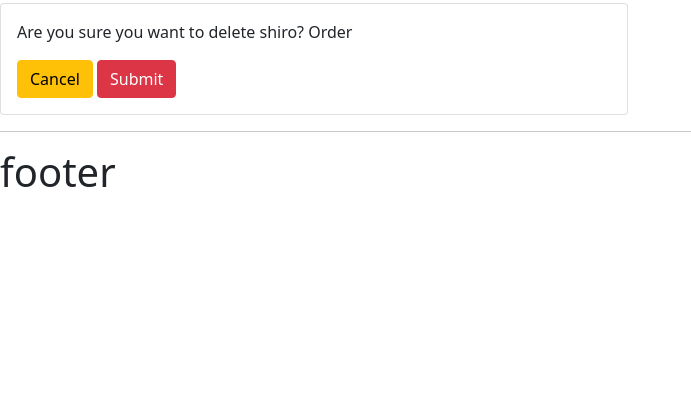
After one commit to efremjon/coustomermangementsystaem, a Django app: page /delete_order/5/ in a window 1280 px wide. The commit adds this page. Shown: the part 337-757 px from the top of the page, without its empty margins (0-691 px from the left). Run offline with Django 3.2, Linux system fonts and the light colour scheme; data comes from the database, SQL or seed files in the repository; both versions use the stored data as it was after the commit.

Commit message:
part 11 complet

```diff
--- a/account/urls.py
+++ b/account/urls.py
@@ -4,5 +4,8 @@ urlpatterns = [
     path('',views.home,name='home'),
     path('product/',views.product,name='product'),
     path('customer/<str:pk_cust>/',views.customer,name='customer'),
-    path('create_order/',views.Customer_Order,name='cust_order')
+    path('create_order/',views.Customer_Order,name='cust_order'),
+    path('Update_order/<int:pk>/',views.Update_Order,name='update_order'),
+    path('delete_order/<int:pk>/',views.Delete_Order,name='delete_order'),
+
 ]
--- a/account/views.py
+++ b/account/views.py
@@ -50,3 +50,33 @@ def Customer_Order(request):
         'form':form
     }
     return render(request,'account/customer_order.html',context)
+
+def Update_Order(request, pk):
+
+    order=Order.objects.get(pk=pk)
+
+    if request.method == 'POST':
+        form=OrderForm(request.POST,instance=order)
+        if form.is_valid():
+            form.save()
+            return redirect('/')
+    else:
+        form=OrderForm(instance=order)
+    context={
+        'form':form
+    }
+    return render(request,'account/customer_order.html',context)
+
+
+def Delete_Order(request, pk):
+
+    item=Order.objects.get(pk=pk)
+
+    if request.method == 'POST':
+
+        item.delete()
+        return redirect('/')
+    else:
+        pass
+
+    return render(request,'account/delete.html',{'item':item})
--- a/template/account/customer.html
+++ b/template/account/customer.html
@@ -68,8 +68,8 @@
 				<td>{{order.product.category}}</td>
 				<td>{{order.date_created}}</td>
 				<td>{{order.status}}</td>
-				<td><a href="" class="btn btn-sm btn-info">Update</a></td>
-				<td><a href="" class="btn btn-sm btn-danger">Delete</a></td>
+				<td><a href="{% url 'update_order' order.id %}" class="btn btn-sm btn-info">Update</a></td>
+				<td><a href="{% url 'delete_order' order.id %}" class="btn btn-sm btn-danger">Delete</a></td>
 			</tr>
 				{% endfor %}
 
--- a/template/account/dashbord.html
+++ b/template/account/dashbord.html
@@ -54,9 +54,10 @@
 					<td>{{Order.product}}</td>
                     <td>{{Order.date_created}}</td>
 					<td>{{Order.status}}</td>
-					<td><a href="" class="btn btn-sm btn-info">Update</a></td>
-					<td><a href="" class="btn btn-sm btn-danger ">Delete</a></td>
+					<td><a href="{% url 'update_order' Order.id %}" class="btn btn-sm btn-info">Update</a></td>
+					<td><a href="{% url 'delete_order' Order.id %}" class="btn btn-sm btn-danger">Delete</a></td>
 				</tr>
+
 					{% endfor %}
 			</table>
 		</div>
--- /dev/null
+++ b/template/account/delete.html
@@ -0,0 +1,24 @@
+{%  extends 'account/main.html' %}
+{% load static %}
+{% block content %}
+
+<br>
+<div class="row">
+	<div class="col-md-6">
+		<div class="card card-body">
+
+
+			<p>Are you sure you want to delete {{item.product}}? Order </p>
+
+			<form action="{% url 'delete_order' item.id  %}" method="POST">
+
+				{% csrf_token %}
+				<a class="btn btn-warning" href="{% url 'home' %}">Cancel</a>
+
+				<input class="btn btn-danger" type="submit" name="Confirm">
+			</form>
+		</div>
+	</div>
+</div>
+
+{% endblock %}
```
Also changed, not shown: template/account/customer_order.html (+20 -7 lines), db.sqlite3.
